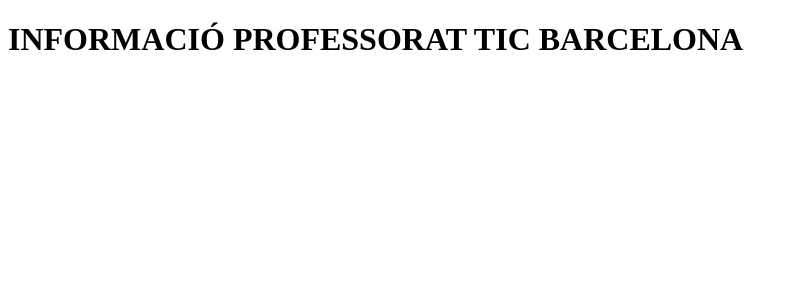
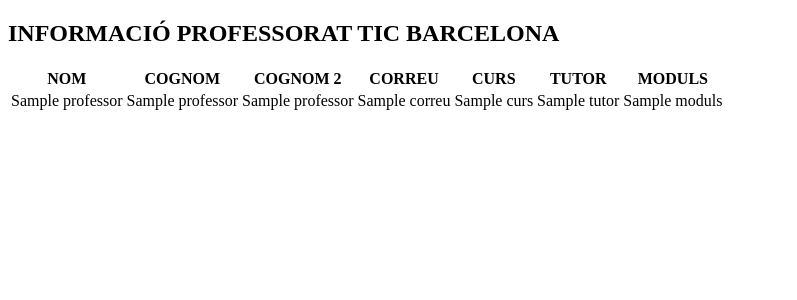
Before and after one commit to cf20orianarojas/M07_UF4, a Django app: template TIC_BCN_OR/centre/templates/teachers.html in a window 1280 px wide. Shown: the top 300 px of the page, without its empty margins (0-797 px from the left). Run offline with Django 5.2, Linux system fonts and the light colour scheme; the template is opened without the code that fills it: most values are stand-ins (such as "Sample title", 1, 10 or a date in 2020); some libraries are stand-ins or nearby versions.

Commit message:
Template teachers

```diff
--- a/TIC_BCN_OR/centre/templates/teachers.html
+++ b/TIC_BCN_OR/centre/templates/teachers.html
@@ -1,10 +1,26 @@
-<!DOCTYPE html>
-<html lang="en">
-<head>
-    <meta charset="UTF-8">
-    <title>Teachers</title>
-</head>
-<body>
-    <h1>INFORMACIÓ PROFESSORAT TIC BARCELONA</h1>
-</body>
-</html>
+{% extends "index.html" %}
+    {% block content %}
+    <h2>INFORMACIÓ PROFESSORAT TIC BARCELONA</h2>
+    <table>
+        <tr>
+            <th>NOM</th>
+            <th>COGNOM</th>
+            <th>COGNOM 2</th>
+            <th>CORREU</th>
+            <th>CURS</th>
+            <th>TUTOR</th>
+            <th>MODULS</th>
+        </tr>
+        {% for professor in teachers %}
+        <tr>
+            <td>{{ professor.nom }}</td>
+            <td>{{ professor.cognom1 }}</td>
+            <td>{{ professor.cognom2 }}</td>
+            <td>{{ professor.correu }}</td>
+            <td>{{ professor.curs }}</td>
+            <td>{{ professor.tutor }}</td>
+            <td>{{ professor.moduls }}</td>
+        </tr>
+        {% endfor %}
+    </table>
+    {% endblock %}
```
